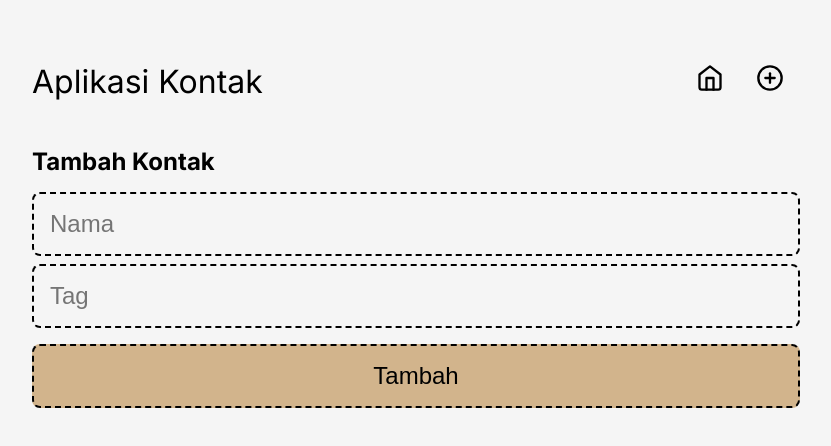
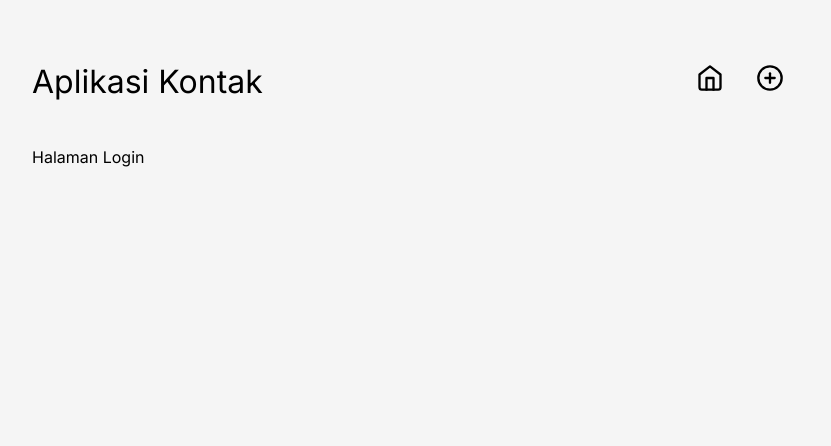
Before and after one commit to Azzaxy1/contact-app, a React (Vite) app: page /add in a window 1280 px wide. Shown: the top 446 px of the page, without its empty margins (224-1055 px from the left). Built offline with nearby package versions, Linux system fonts and the light colour scheme.

Commit message:
feat: protect content is login-register

```diff
--- a/src/components/ContactApp.jsx
+++ b/src/components/ContactApp.jsx
@@ -1,9 +1,38 @@
+import React from "react";
 import Navigation from "./Navigation";
 import { Routes, Route } from "react-router-dom";
 import AddPage from "../pages/AddPage";
 import HomePageWrapper from "../pages/HomePage";
 
-const ContactApp = () => {
+class ContactApp extends React.Component {
+  constructor(props) {
+    super(props);
+
+    //  inisialisasi state authUser
+    this.state = {
+      authedUser: null,
+    };
+  }
+
+  render() {
+    if (this.state.authedUser === null) {
+      return (
+        <div className="contact-app">
+          <header className="contact-app__header">
+            <h1>Aplikasi Kontak</h1>
+            <Navigation />
+          </header>
+          <main>
+            <Routes>
+              {/* tanda * : seluruh URL yang belum terdefinisikan. */}
+              <Route path="/*" element={<p>Halaman Login</p>} />
+              <Route path="/register" element={<p>Halaman Register</p>} />
+            </Routes>
+          </main>
+        </div>
+      );
+    }
+
     return (
       <div className="contact-app">
         <header className="contact-app__header">
@@ -18,6 +47,7 @@ const ContactApp = () => {
         </main>
       </div>
     );
-};
+  }
+}
 
 export default ContactApp;
```
Lines whose indentation alone changed are shown as unchanged.
